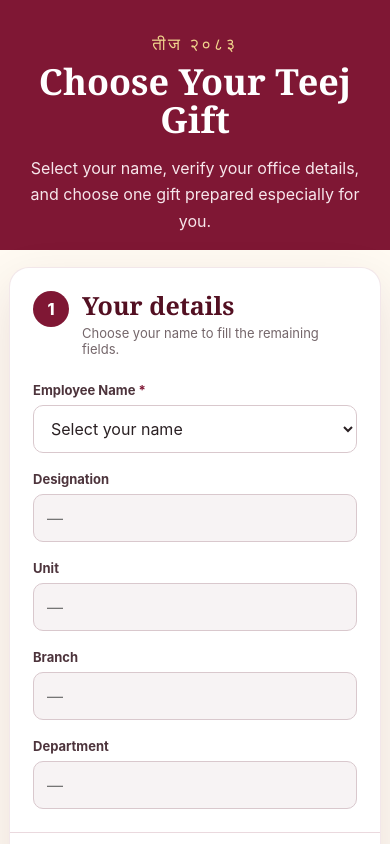
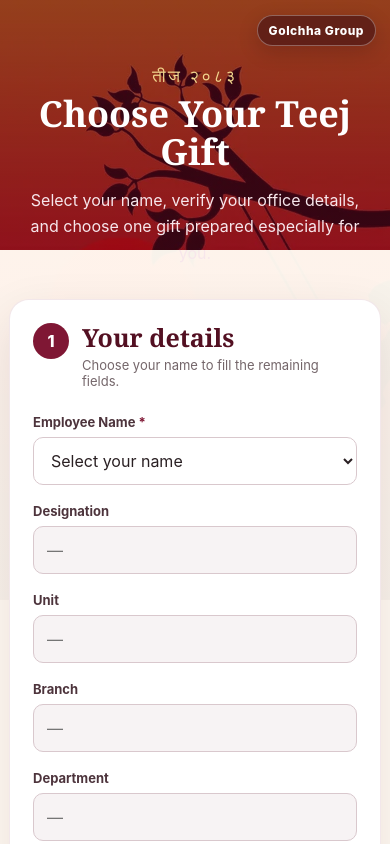
Before and after one commit to itgolchha-cmyk/teej2083, a website built with Vite: page index.html in a window 390 px wide. Shown: the top 844 px of the page. Built offline with nearby package versions, Linux system fonts and the light colour scheme; some packages are replaced by stand-ins of ours; no server answers; the database is empty.

Commit message:
Add Teej artwork background and Golchha Group branding

```diff
--- a/index.html
+++ b/index.html
@@ -12,6 +12,7 @@
   <header class="hero">
     <div class="hero__petal hero__petal--one"></div>
     <div class="hero__petal hero__petal--two"></div>
+    <div class="company-name" aria-label="Golchha Group">Golchha Group</div>
     <div class="eyebrow">तीज २०८३</div>
     <h1>Choose Your Teej Gift</h1>
     <p>Select your name, verify your office details, and choose one gift prepared especially for you.</p>
--- a/src/styles.css
+++ b/src/styles.css
@@ -32,9 +32,13 @@ button:focus-visible, input:focus-visible, select:focus-visible, a:focus-visible
 .eyebrow--dark { color: var(--maroon); font: 800 12px/1.2 Inter, sans-serif; letter-spacing: .12em; text-transform: uppercase; }
 
 .public-page {
-  background:
-    radial-gradient(circle at 10% 4%, rgba(225, 188, 102, .18), transparent 23rem),
-    linear-gradient(180deg, var(--maroon) 0 295px, var(--cream) 295px 100%);
+  background-image:
+    linear-gradient(180deg, rgba(91, 8, 31, .54) 0 295px, rgba(255, 250, 242, .96) 295px 100%),
+    url("/assets/teej-background.jpg");
+  background-position: center top, center 30%;
+  background-size: cover, cover;
+  background-repeat: no-repeat;
+  background-attachment: scroll, fixed;
 }
 .hero { position: relative; overflow: hidden; color: #fff; max-width: 1040px; margin: 0 auto; padding: 44px 22px 78px; text-align: center; }
 .hero h1 { margin: 0; font: 600 clamp(36px, 7vw, 58px)/1.05 Georgia, serif; }
@@ -42,6 +46,22 @@ button:focus-visible, input:focus-visible, select:focus-visible, a:focus-visible
 .hero__petal { position: absolute; width: 160px; height: 70px; border: 1px solid rgba(255,255,255,.12); border-radius: 100% 0 100% 0; transform: rotate(-20deg); }
 .hero__petal--one { left: 3%; top: 38px; }
 .hero__petal--two { right: 4%; bottom: 44px; transform: rotate(160deg); }
+.company-name {
+  position: absolute;
+  top: 22px;
+  right: 24px;
+  z-index: 2;
+  padding: 9px 14px;
+  color: #fff;
+  background: rgba(44, 8, 20, .48);
+  border: 1px solid rgba(255,255,255,.3);
+  border-radius: 999px;
+  box-shadow: 0 6px 20px rgba(29, 4, 13, .18);
+  backdrop-filter: blur(8px);
+  font-size: 14px;
+  font-weight: 850;
+  letter-spacing: .045em;
+}
 .page-shell { width: min(940px, calc(100% - 28px)); margin: -45px auto 64px; position: relative; }
 .form-card { overflow: hidden; }
 .form-section { padding: clamp(23px, 5vw, 42px); }
@@ -155,8 +175,15 @@ td:first-child { color: var(--wine); font-weight: 750; white-space: nowrap; }
 .table-footer { display: flex; justify-content: space-between; gap: 15px; padding: 13px 17px; color: var(--muted); background: #faf8f8; font-size: 11px; }
 
 @media (max-width: 760px) {
-  .public-page { background: linear-gradient(180deg,var(--maroon) 0 250px,var(--cream) 250px 100%); }
-  .hero { padding-top: 34px; }
+  .public-page {
+    background-image:
+      linear-gradient(180deg, rgba(91, 8, 31, .58) 0 250px, rgba(255, 250, 242, .97) 250px 100%),
+      url("/assets/teej-background.jpg");
+    background-position: center top, center top;
+    background-size: cover, auto 600px;
+    background-attachment: scroll;
+  }
+  .hero { padding-top: 66px; }
   .page-shell { width: min(100% - 18px,940px); }
   .form-grid, .gift-grid, .spa-grid, .summary-grid { grid-template-columns: 1fr; }
   .field--wide, .summary-item--wide { grid-column: auto; }
@@ -169,6 +196,7 @@ td:first-child { color: var(--wine); font-weight: 750; white-space: nowrap; }
 
 @media (max-width: 440px) {
   .hero__petal { display: none; }
+  .company-name { top: 15px; right: 14px; padding: 7px 11px; font-size: 12px; }
   .admin-bar { align-items: flex-start; }
   .admin-bar .button { min-height: 40px; padding: 8px 12px; }
   .stat-grid { gap: 9px; }
```
Also changed, not shown: assets/teej-background.jpg (added).
